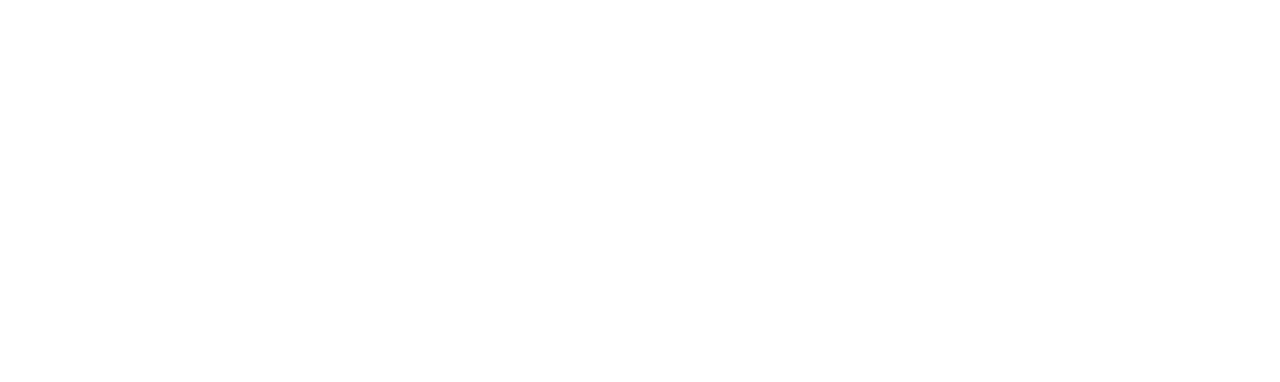
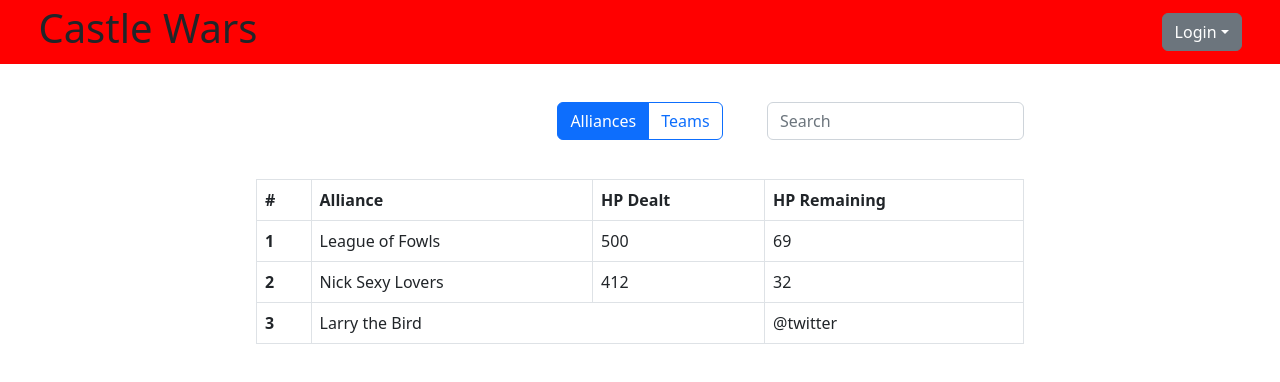
Before and after one commit to kYpranite/castle-wars, a website: page index.html in a window 1280 px wide. Drawn offline with nearby package versions, Linux system fonts and the light colour scheme.

Commit message:
added basic skeleton for menu screen

```diff
--- /dev/null
+++ b/css/index.css
@@ -0,0 +1,52 @@
+body{
+    margin:0;
+}
+
+/* LOGIN BAR */
+
+.dropdown-menu {
+    min-width:30vh;
+}
+
+.dropdown{
+    display: flex;
+    align-items: center;
+}
+
+.brand-name{
+    display: flex;
+    align-items: center;
+}
+
+.login-bar {
+    background-color: red;
+    display: flex;
+    justify-content: space-between;
+    padding: 0 3%;
+    height: 8vh;
+}
+
+
+/* MAIN SECTION */
+
+.main-section{
+    display: flex;
+    flex-direction: column;
+    padding-top: 3%;
+}
+
+.selection-bar{
+    display: flex;
+    justify-content: center;
+    padding-bottom: 3%;
+}
+
+.table-wrap{
+    margin: auto;
+    width: 60%;
+}
+
+.search-form{
+    position: absolute;
+    right: 20%;
+}
--- a/index.html
+++ b/index.html
@@ -1,8 +1,4 @@
 <!DOCTYPE html>
-<!--[if lt IE 7]>      <html class="no-js lt-ie9 lt-ie8 lt-ie7"> <![endif]-->
-<!--[if IE 7]>         <html class="no-js lt-ie9 lt-ie8"> <![endif]-->
-<!--[if IE 8]>         <html class="no-js lt-ie9"> <![endif]-->
-<!--[if gt IE 8]>      <html class="no-js"> <!--<![endif]-->
 <html>
     <head>
         <meta charset="utf-8">
@@ -10,10 +6,81 @@
         <title></title>
         <meta name="description" content="">
         <meta name="viewport" content="width=device-width, initial-scale=1">
-        <link rel="stylesheet" href="">
+        <link href="https://cdn.jsdelivr.net/npm/bootstrap@5.2.0-beta1/dist/css/bootstrap.min.css" rel="stylesheet" integrity="sha384-0evHe/X+R7YkIZDRvuzKMRqM+OrBnVFBL6DOitfPri4tjfHxaWutUpFmBp4vmVor" crossorigin="anonymous">
+        <link rel="stylesheet" href="/css/index.css">
     </head>
     <body>
-
-        <script src="" async defer></script>
-    </body>
+        <div class="container-fluid login-bar">
+            <div class="brand-name">
+                <h1>Castle Wars</h1>
+            </div>
+            <div class="dropdown">
+                <button class="btn btn-secondary dropdown-toggle" type="button" id="dropdownMenuButton1" data-bs-toggle="dropdown">Login</button>
+                <div class="dropdown-menu">
+                    <form class="px-4 py-3">
+                      <div class="form-group">
+                        <label for="exampleDropdownFormEmail1">Email address</label>
+                        <input type="email" class="form-control" id="exampleDropdownFormEmail1" placeholder="email@example.com">
+                      </div>
+                      <div class="form-group">
+                        <label for="exampleDropdownFormPassword1">Password</label>
+                        <input type="password" class="form-control" id="exampleDropdownFormPassword1" placeholder="Password">
+                      </div>
+                      <div class="form-check">
+                        <input type="checkbox" class="form-check-input" id="dropdownCheck">
+                        <label class="form-check-label" for="dropdownCheck">
+                          Remember me
+                        </label>
+                      </div>
+                      <button type="submit" class="btn btn-primary">Sign in</button>
+                    </form>
+                </div>
+            </div>
+        </div>
+        <div class="main-section">
+            <div class="selection-bar">
+                <div class="btn-group" role="group">
+                    <input type="radio" class="btn-check" name="btnradio" id="btnradio1" autocomplete="off" checked>
+                    <label class="btn btn-outline-primary" for="btnradio1">Alliances</label>
+                    <input type="radio" class="btn-check" name="btnradio" id="btnradio2" autocomplete="off">
+                    <label class="btn btn-outline-primary" for="btnradio2">Teams</label>
+                </div>
+                <form class="navbar-form search-form">
+                    <input type="text" class="form-control" placeholder="Search">
+                </form>
+            </div>
+            <div class="table-wrap">
+                <table class="table table-bordered">
+                    <thead>
+                      <tr>
+                        <th scope="col">#</th>
+                        <th scope="col">Alliance</th>
+                        <th scope="col">HP Dealt</th>
+                        <th scope="col">HP Remaining</th>
+                      </tr>
+                    </thead>
+                    <tbody>
+                      <tr>
+                        <th scope="row">1</th>
+                        <td>League of Fowls</td>
+                        <td>500</td>
+                        <td>69</td>
+                      </tr>
+                      <tr>
+                        <th scope="row">2</th>
+                        <td>Nick Sexy Lovers</td>
+                        <td>412</td>
+                        <td>32</td>
+                      </tr>
+                      <tr>
+                        <th scope="row">3</th>
+                        <td colspan="2">Larry the Bird</td>
+                        <td>@twitter</td>
+                      </tr>
+                    </tbody>
+                  </table>
+            </div>
+        </div>
+        <script src="https://cdn.jsdelivr.net/npm/bootstrap@5.2.0-beta1/dist/js/bootstrap.bundle.min.js" integrity="sha384-pprn3073KE6tl6bjs2QrFaJGz5/SUsLqktiwsUTF55Jfv3qYSDhgCecCxMW52nD2" crossorigin="anonymous"></script>
+  </body>
 </html>
```
